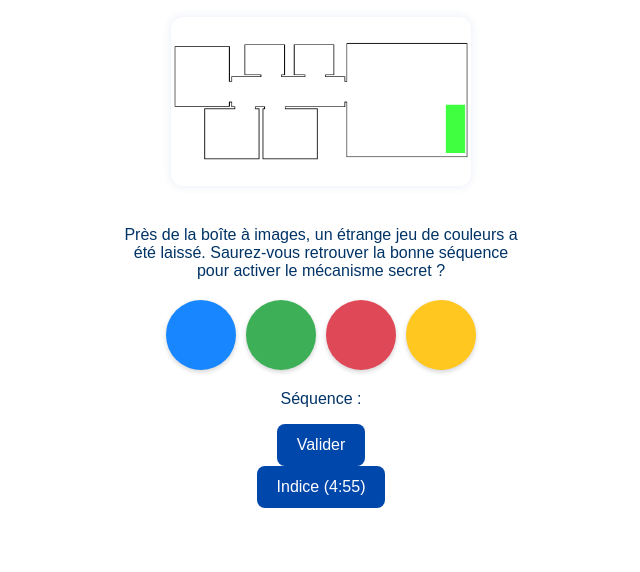
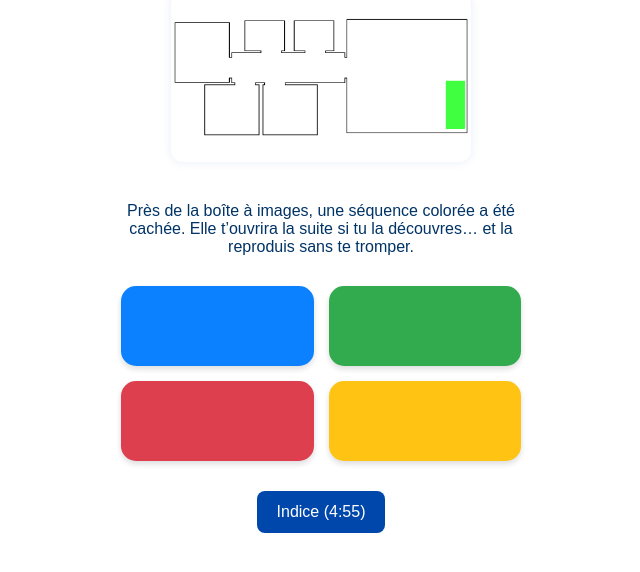
Before and after one commit to eyguiereactualite/jeux-2-piste, a plain HTML site: page enigme4.html in a window 1280 px wide. Shown: the part 182-754 px from the top of the page, without its empty margins (319-959 px from the left). Drawn offline with Linux system fonts and the light colour scheme.

Commit message:
Update enigme4.html

```diff
--- a/enigme4.html
+++ b/enigme4.html
@@ -6,27 +6,25 @@
   <title>Énigme 4</title>
   <link rel="stylesheet" href="style.css">
   <style>
-    .color-buttons {
-      display: flex;
-      justify-content: center;
-      gap: 10px;
-      flex-wrap: wrap;
-      margin: 20px 0;
+    .color-grid {
+      display: grid;
+      grid-template-columns: 1fr 1fr;
+      gap: 15px;
+      margin: 30px 0;
     }
 
     .color-btn {
-      width: 70px;
-      height: 70px;
-      border-radius: 50%;
+      height: 80px;
+      border-radius: 15px;
       border: none;
-      opacity: 0.9;
+      opacity: 0.95;
       cursor: pointer;
-      box-shadow: 0 2px 5px rgba(0,0,0,0.2);
-      transition: transform 0.2s;
+      box-shadow: 0 3px 6px rgba(0,0,0,0.15);
+      transition: transform 0.2s ease;
     }
 
     .color-btn:active {
-      transform: scale(0.95);
+      transform: scale(0.97);
     }
 
     .blue { background-color: #007bff; }
@@ -34,9 +32,8 @@
     .red { background-color: #dc3545; }
     .yellow { background-color: #ffc107; }
 
-    .disabled {
-      opacity: 0.4;
-      cursor: default;
+    .color-btn.clicked {
+      /* aucune couleur modifiée quand cliqué */
     }
   </style>
 </head>
@@ -46,19 +43,16 @@
     <img src="images/salon-tele.png" alt="Télévision dans le salon" class="plan">
 
     <p class="question">
-      Près de la boîte à images, un étrange jeu de couleurs a été laissé.
-      Saurez-vous retrouver la bonne séquence pour activer le mécanisme secret ?
+      Près de la boîte à images, une séquence colorée a été cachée.
+      Elle t’ouvrira la suite si tu la découvres… et la reproduis sans te tromper.
     </p>
 
-    <div class="color-buttons">
+    <div class="color-grid">
       <button class="color-btn blue" onclick="ajouterCouleur('bleu')"></button>
       <button class="color-btn green" onclick="ajouterCouleur('vert')"></button>
       <button class="color-btn red" onclick="ajouterCouleur('rouge')"></button>
       <button class="color-btn yellow" onclick="ajouterCouleur('jaune')"></button>
     </div>
-
-    <p id="sequence">Séquence : <span id="ordre"></span></p>
-    <button onclick="validerCouleurs()">Valider</button>
 
     <div id="indice-section">
       <button id="btn-indice" disabled>Indice (5:00)</button>
@@ -68,33 +62,26 @@
   <script>
     let sequence = [];
     const bonneSequence = ["bleu", "vert", "rouge", "jaune"];
-    const spanOrdre = document.getElementById("ordre");
 
     function ajouterCouleur(couleur) {
-      if (sequence.length >= 4) return;
       sequence.push(couleur);
-      spanOrdre.textContent = sequence.join(" → ");
-    }
 
-    function validerCouleurs() {
-      if (sequence.length !== 4) {
-        alert("Tu dois choisir 4 couleurs !");
-        return;
+      // Ne garde que les 4 derniers
+      if (sequence.length > 4) {
+        sequence.shift();
       }
 
-      const correct = sequence.every((c, i) => c === bonneSequence[i]);
-
-      if (correct) {
-        alert("Bravo ! Tu as trouvé la bonne combinaison !");
-        window.location.href = "enigme5.html";
-      } else {
-        alert("Ce n’est pas le bon ordre. Réessaie !");
-        sequence = [];
-        spanOrdre.textContent = "";
+      // Vérifie automatiquement si la séquence est correcte
+      if (sequence.length === 4) {
+        const correcte = bonneSequence.every((c, i) => c === sequence[i]);
+        if (correcte) {
+          alert("Bien joué ! Tu as trouvé la bonne combinaison !");
+          window.location.href = "enigme5.html"; // prochaine énigme
+        }
       }
     }
 
-    // Indice timer
+    // Timer indice
     let secondsLeft = 300;
     const btnIndice = document.getElementById("btn-indice");
 
@@ -109,7 +96,7 @@
         btnIndice.disabled = false;
         btnIndice.innerText = "Voir l’indice";
         btnIndice.onclick = () => {
-          alert("Cherche autour de la télévision. Tu trouveras 4 papiers colorés avec un chiffre chacun. Ils te donnent l’ordre pour cliquer sur les couleurs !");
+          alert("Quatre papiers de couleur sont cachés près de la télévision. Chaque couleur contient un chiffre. Rassemble-les pour connaître l’ordre à suivre.");
         };
       }
     }, 1000);
```
